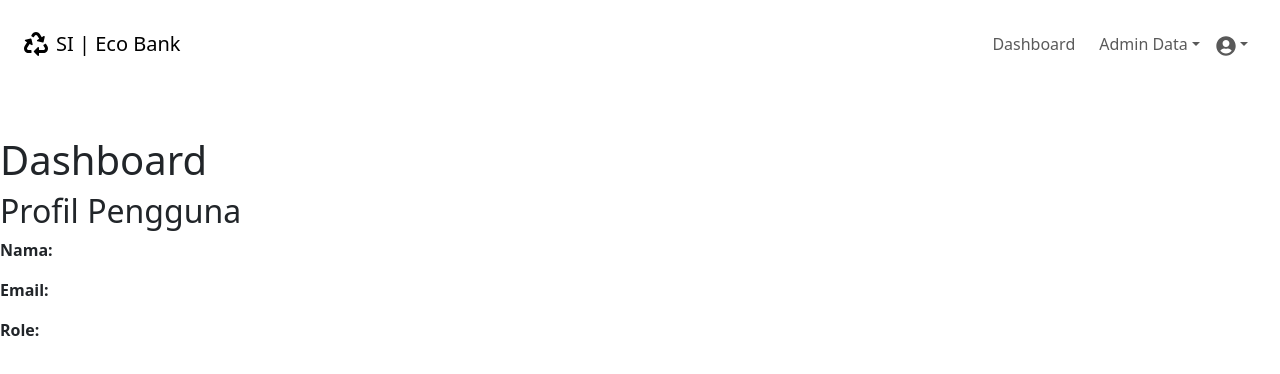
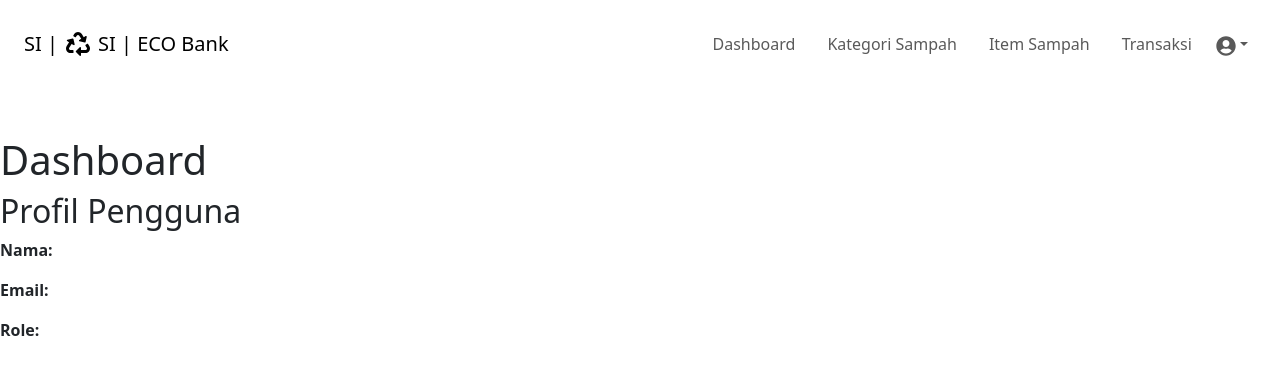
Before and after one commit to Joshtri/NecoSys, a React (Vite) app: page /dashboard in a window 1280 px wide. Shown: the top 374 px of the page. Built offline with nearby package versions, Linux system fonts and the light colour scheme.

Commit message:
updting navbar

```diff
--- a/src/components/partials/CustomNavbar.jsx
+++ b/src/components/partials/CustomNavbar.jsx
@@ -2,10 +2,10 @@ import { NavLink, Link } from 'react-router-dom';
 import { useState } from 'react';
 import { Navbar, Nav, NavDropdown, Button, Collapse } from 'react-bootstrap';
 import { FaBars, FaTimes, FaRecycle, FaUserCircle } from 'react-icons/fa'; // Icon tematik
-import useUserProfile from '../../hooks/useUserProfile';  // Import custom hook
+import useUserProfile from '../../hooks/useUserProfile'; // Import custom hook
 
 function CustomNavbar() {
-  const userProfile = useUserProfile();  // Use custom hook to get user profile
+  const userProfile = useUserProfile(); // Get user profile data
   const [isMobileMenuOpen, setIsMobileMenuOpen] = useState(false); // Mobile menu state
 
   return (
@@ -16,8 +16,9 @@ function CustomNavbar() {
           to="/"
           className="navbar-brand text-xl font-bold text-green-700 hover:text-green-900 d-flex align-items-center"
         >
-          <FaRecycle size={24} className="me-2" />
-          SI | Eco Bank
+          SI |
+          <FaRecycle size={24} className="me-2 ms-2" />
+          {userProfile.role === 'pengepul' ? userProfile.namaBankSampah || 'Bank Sampah' : 'SI | ECO Bank'}
         </Link>
 
         {/* Mobile Menu Toggle */}
@@ -43,7 +44,40 @@ function CustomNavbar() {
               Dashboard
             </NavLink>
 
-            {/* Admin Data Dropdown */}
+            {/* Shared Features (Kategori Sampah, Item Sampah, Transaksi) */}
+            <NavLink
+              to="/kategori-sampah"
+              className={({ isActive }) =>
+                isActive
+                  ? 'text-green-800 bg-green-100 rounded px-3 py-2 font-semibold nav-link'
+                  : 'text-gray-600 hover:text-green-600 px-3 py-2 nav-link'
+              }
+            >
+              Kategori Sampah
+            </NavLink>
+            <NavLink
+              to="/item-sampah"
+              className={({ isActive }) =>
+                isActive
+                  ? 'text-green-800 bg-green-100 rounded px-3 py-2 font-semibold nav-link'
+                  : 'text-gray-600 hover:text-green-600 px-3 py-2 nav-link'
+              }
+            >
+              Item Sampah
+            </NavLink>
+            <NavLink
+              to="/transaksi"
+              className={({ isActive }) =>
+                isActive
+                  ? 'text-green-800 bg-green-100 rounded px-3 py-2 font-semibold nav-link'
+                  : 'text-gray-600 hover:text-green-600 px-3 py-2 nav-link'
+              }
+            >
+              Transaksi
+            </NavLink>
+
+            {/* Fitur Admin Data (Hanya Admin) */}
+            {userProfile.role === 'admin' && (
               <NavDropdown title="Admin Data" id="admin-data-dropdown" className="text-gray-600">
                 <NavDropdown.Item as={Link} to="/admin/pengguna">
                   Pengguna
@@ -51,16 +85,8 @@ function CustomNavbar() {
                 <NavDropdown.Item as={Link} to="/admin/anggota">
                   Anggota
                 </NavDropdown.Item>
-              <NavDropdown.Item as={Link} to="/admin/kategori-sampah">
-                Kategori Sampah
-              </NavDropdown.Item>
-              <NavDropdown.Item as={Link} to="/admin/item-sampah">
-                Item Sampah
-              </NavDropdown.Item>
-              <NavDropdown.Item as={Link} to="/admin/transaksi">
-                Transaksi
-              </NavDropdown.Item>
               </NavDropdown>
+            )}
 
             {/* User Dropdown */}
             <NavDropdown
@@ -94,30 +120,7 @@ function CustomNavbar() {
             Dashboard
           </NavLink>
 
-          {/* Admin Data Menu for Mobile */}
-          <NavDropdown title="Admin Data" className="w-100 text-gray-600">
-            <NavLink
-              to="/admin/pengguna"
-              className={({ isActive }) =>
-                isActive
-                  ? 'text-green-800 bg-green-100 rounded w-100 px-3 py-2'
-                  : 'text-gray-600 hover:text-green-600 w-100 px-3 py-2'
-              }
-              onClick={() => setIsMobileMenuOpen(false)}
-            >
-              Pengguna
-            </NavLink>
-            <NavLink
-              to="/admin/anggota"
-              className={({ isActive }) =>
-                isActive
-                  ? 'text-green-800 bg-green-100 rounded w-100 px-3 py-2'
-                  : 'text-gray-600 hover:text-green-600 w-100 px-3 py-2'
-              }
-              onClick={() => setIsMobileMenuOpen(false)}
-            >
-              Anggota
-            </NavLink>
+          {/* Shared Features for Both Admin and Pengepul */}
           <NavLink
             to="/admin/kategori-sampah"
             className={({ isActive }) =>
@@ -151,7 +154,34 @@ function CustomNavbar() {
           >
             Transaksi
           </NavLink>
+
+          {/* Fitur Admin Data (Hanya Admin) */}
+          {userProfile.role === 'admin' && (
+            <NavDropdown title="Admin Data" className="w-100 text-gray-600">
+              <NavLink
+                to="/admin/pengguna"
+                className={({ isActive }) =>
+                  isActive
+                    ? 'text-green-800 bg-green-100 rounded w-100 px-3 py-2'
+                    : 'text-gray-600 hover:text-green-600 w-100 px-3 py-2'
+                }
+                onClick={() => setIsMobileMenuOpen(false)}
+              >
+                Pengguna
+              </NavLink>
+              <NavLink
+                to="/admin/anggota"
+                className={({ isActive }) =>
+                  isActive
+                    ? 'text-green-800 bg-green-100 rounded w-100 px-3 py-2'
+                    : 'text-gray-600 hover:text-green-600 w-100 px-3 py-2'
+                }
+                onClick={() => setIsMobileMenuOpen(false)}
+              >
+                Anggota
+              </NavLink>
             </NavDropdown>
+          )}
 
           {/* Profile & Logout */}
           <button className="text-gray-600 hover:text-green-700 w-100 text-left mt-2">
```
Lines whose indentation alone changed are shown as unchanged.
